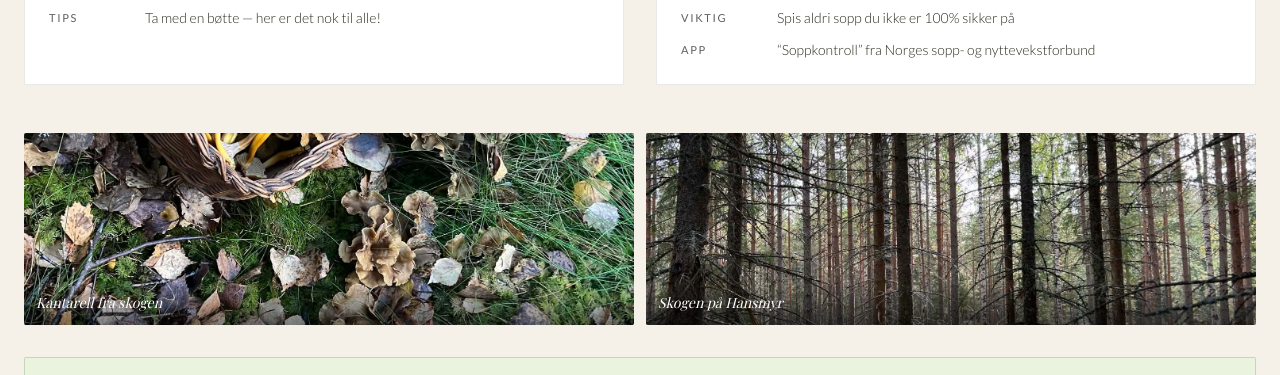
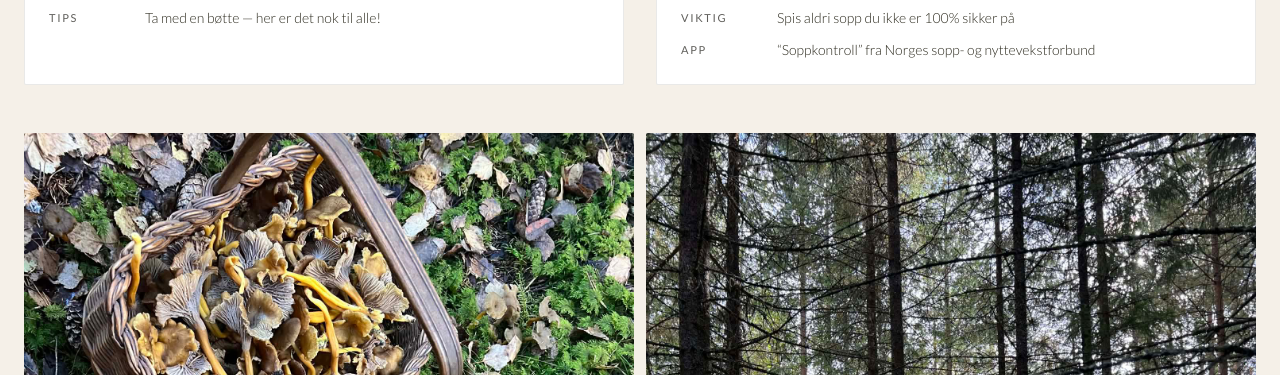
Before and after one commit to davidsvang/hytta-hansmyr, a Next.js app: page / in a window 1280 px wide. Shown: the part 6160-6535 px from the top of the page. Built offline with nearby package versions, Linux system fonts and the light colour scheme; grey boxes are pictures that could not be loaded.

Commit message:
Vis sopp-bilder i full størrelse uten kutt (3:4 ratio)

```diff
--- a/src/components/SoppBaerSection.tsx
+++ b/src/components/SoppBaerSection.tsx
@@ -79,13 +79,13 @@ export default function SoppBaerSection() {
 
         {/* Sopp-bilder grid */}
         <div className="grid grid-cols-2 gap-3 mb-8">
-          <div className="relative h-48 rounded-sm overflow-hidden">
+          <div className="relative aspect-[3/4] rounded-sm overflow-hidden">
             <CabinImage src="/images/kurver-med-kantarell.jpeg" alt="Kurver med kantarell" fill className="object-cover" />
             <div className="absolute bottom-0 left-0 right-0 bg-gradient-to-t from-black/50 to-transparent p-3">
               <p className="font-playfair italic text-white text-sm">Kantarell fra skogen</p>
             </div>
           </div>
-          <div className="relative h-48 rounded-sm overflow-hidden">
+          <div className="relative aspect-[3/4] rounded-sm overflow-hidden">
             <CabinImage src="/images/skog-for-sopp.jpeg" alt="Skogen rundt hytta" fill className="object-cover" />
             <div className="absolute bottom-0 left-0 right-0 bg-gradient-to-t from-black/50 to-transparent p-3">
               <p className="font-playfair italic text-white text-sm">Skogen på Hansmyr</p>
```
